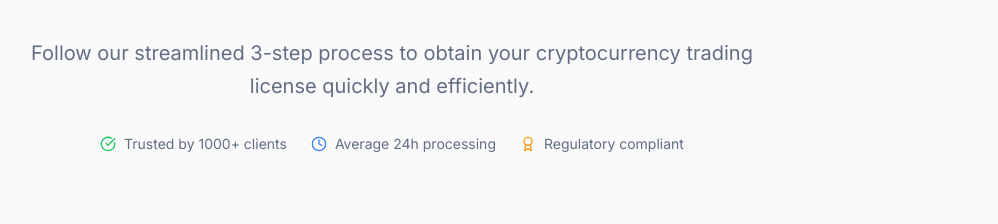
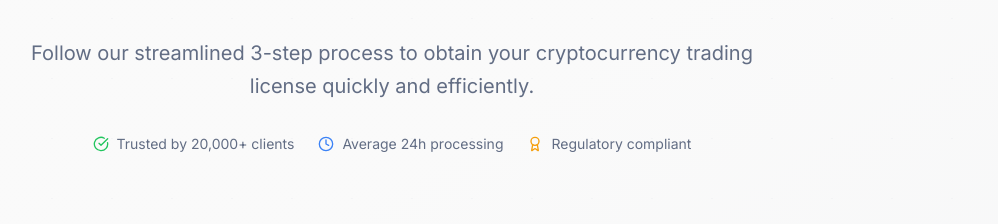
Before and after one commit to catosabastian/apex-crypto-licenses, a React (Vite) app: page / in a window 1280 px wide. Shown: the part 3584-3808 px from the top of the page, without its empty margins (248-1246 px from the left). Built offline with nearby package versions, Linux system fonts and the light colour scheme; no server answers; the database is empty.

Commit message:
Code edited in Lovable Code Editor
Edited UI in Lovable

```diff
--- a/src/components/ProcessSteps.tsx
+++ b/src/components/ProcessSteps.tsx
@@ -78,7 +78,7 @@ const ProcessSteps = () => {
             <div className="flex flex-wrap items-center justify-center gap-6 mt-8 text-sm text-muted-foreground">
               <div className="flex items-center gap-2">
                 <CheckCircle className="h-4 w-4 text-green-500" />
-                <span>Trusted by 1000+ clients</span>
+                <span>Trusted by 20,000+ clients</span>
               </div>
               <div className="flex items-center gap-2">
                 <Clock className="h-4 w-4 text-blue-500" />
```
